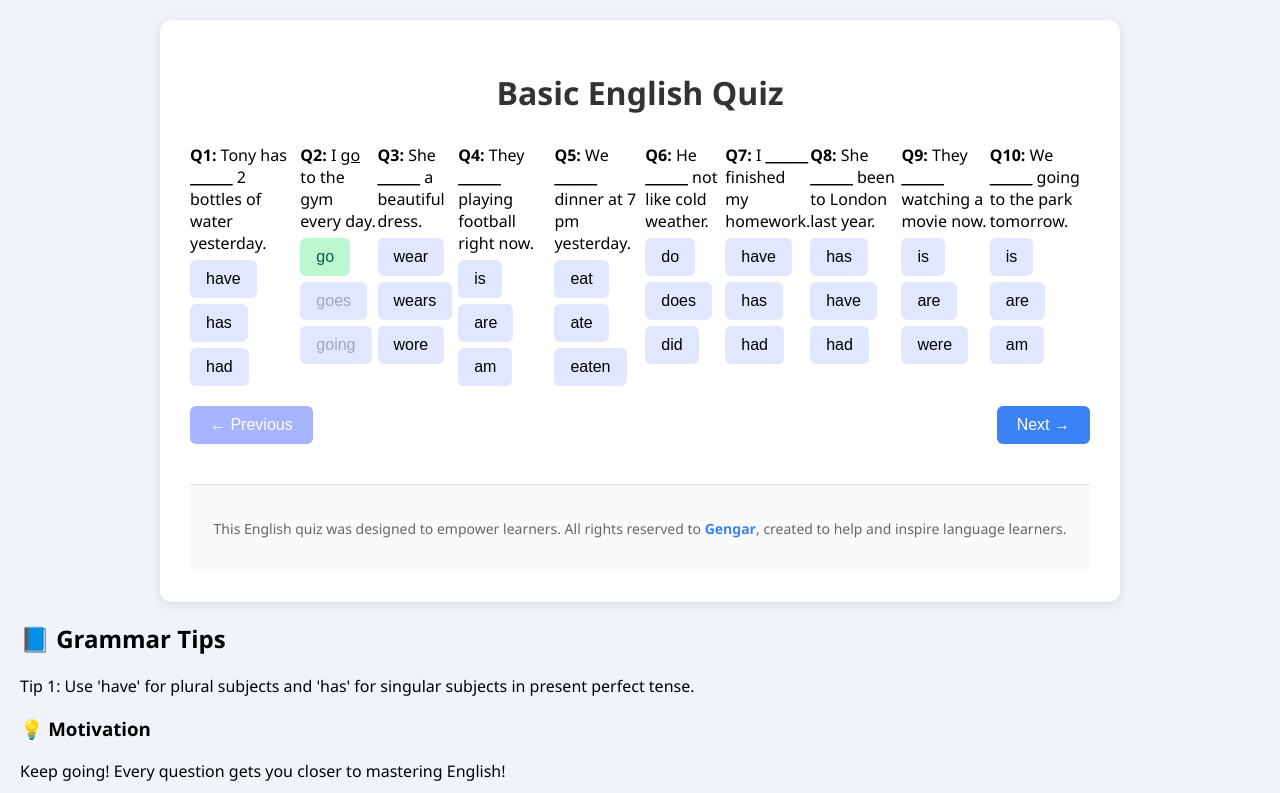
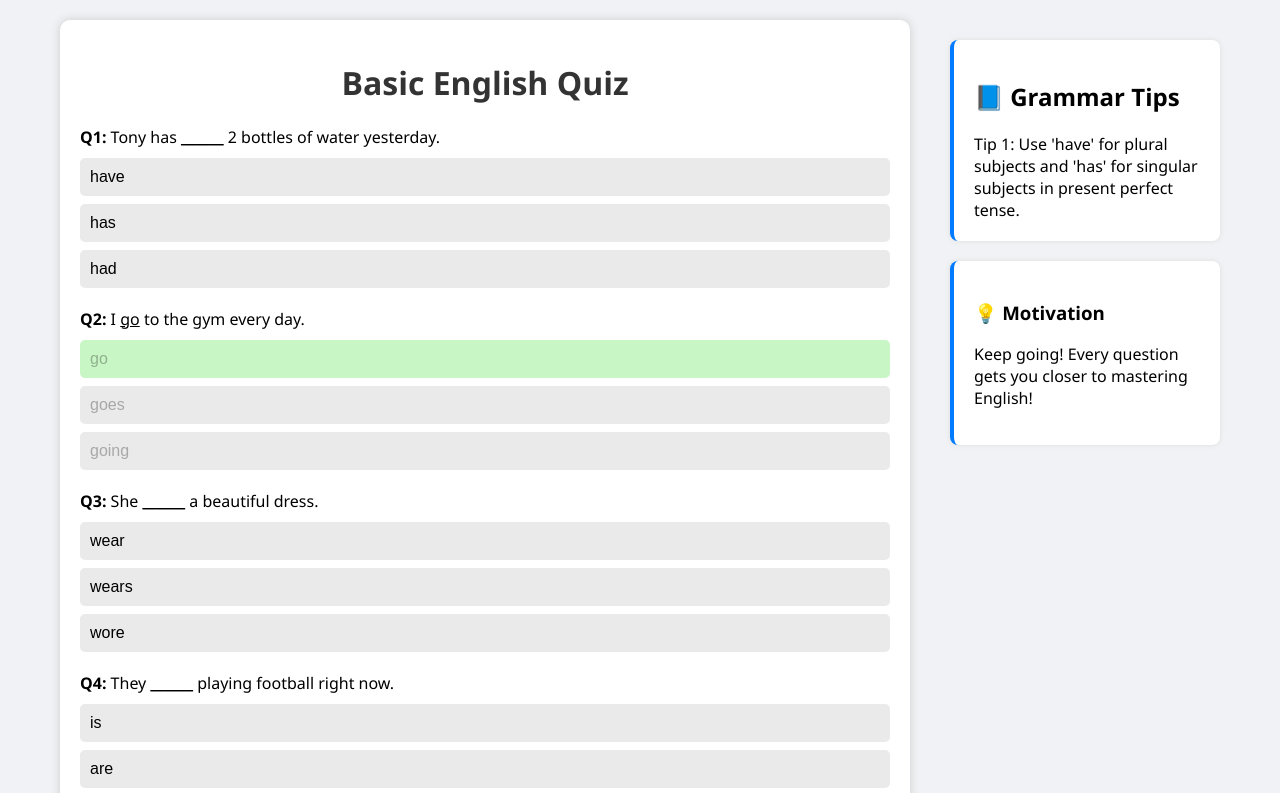
Before and after one commit to GengarLearning/BasicEnglishQuiz, a plain HTML site: page index.html in a window 1280 px wide. Both pictures are taken after a click on the button "go". Shown: the top 793 px of the page. Drawn offline with Linux system fonts and the light colour scheme.

Commit message:
Update style.css

```diff
--- a/style.css
+++ b/style.css
@@ -1,117 +1,170 @@
 body {
+  margin: 0;
   font-family: 'Segoe UI', Tahoma, Geneva, Verdana, sans-serif;
-  background-color: #f0f4f8;
-  margin: 0;
-  padding: 20px;
+  background-color: #f0f2f5;
+  display: flex;
+  justify-content: center;
+}
+
+.main-layout {
+  display: flex;
+  width: 100%;
+  max-width: 1200px;
+  margin: 0 auto;
 }
 
 .container {
-  max-width: 900px;
-  margin: auto;
-  background-color: #ffffff;
-  padding: 30px;
-  border-radius: 12px;
-  box-shadow: 0 2px 12px rgba(0, 0, 0, 0.1);
-  overflow: hidden;
+  flex: 3;
+  padding: 20px;
+  background-color: #fff;
+  box-shadow: 0 0 10px #ccc;
+  border-radius: 10px;
+  margin: 20px;
+  position: relative;
+  overflow: visible;
+}
+
+.sidebar {
+  flex: 1;
+  padding: 20px;
+  margin: 20px 0;
 }
 
 h1 {
   text-align: center;
   color: #333;
-  margin-bottom: 30px;
 }
 
-#slides-wrapper {
-  position: relative;
-  width: 100%;
-  height: auto;
-  overflow: hidden;
+.question {
+  margin-bottom: 20px;
 }
 
-#slides {
-  display: flex;
-  width: 100%;
+.options {
+  margin-top: 10px;
 }
 
-.slide {
-  display: none;
+.option {
+  display: block;
+  margin-bottom: 8px;
+  padding: 10px;
+  border-radius: 5px;
+  background-color: #eaeaea;
+  cursor: pointer;
+  border: none;
+  text-align: left;
   width: 100%;
-  flex-shrink: 0;
-  flex-grow: 0;
+  font-size: 16px;
+  position: relative;
+  overflow: hidden;
+  user-select: none;
+  transition: background-color 0.3s ease;
 }
 
-.slide.active {
-  display: block;
+.option:hover {
+  background-color: #dcdcdc;
 }
 
-.question-block {
-  margin-bottom: 25px;
+.option.correct {
+  background-color: #c8f7c5;
 }
 
-.question-text {
-  font-size: 18px;
-  margin-bottom: 10px;
+.option.incorrect {
+  background-color: #f7c5c5;
 }
 
-.options button {
-  background-color: #e0e7ff;
+/* Glitch effect for wrong answer */
+@keyframes glitch {
+  0% {
+    clip: rect(0, 9999px, 0, 0);
+    transform: translate(0);
+  }
+  20% {
+    clip: rect(0, 9999px, 20px, 0);
+    transform: translate(-2px, 2px);
+  }
+  40% {
+    clip: rect(5px, 9999px, 25px, 0);
+    transform: translate(2px, -2px);
+  }
+  60% {
+    clip: rect(10px, 9999px, 35px, 0);
+    transform: translate(-2px, 2px);
+  }
+  80% {
+    clip: rect(5px, 9999px, 25px, 0);
+    transform: translate(2px, -2px);
+  }
+  100% {
+    clip: rect(0, 9999px, 0, 0);
+    transform: translate(0);
+  }
+}
+
+.option.incorrect.glitch {
+  animation: glitch 0.3s linear 2;
+  color: #0f0;
+  font-weight: bold;
+  text-shadow:
+    1px 0 red,
+    -1px 0 lime,
+    0 1px blue,
+    0 -1px yellow;
+}
+
+/* Confetti container */
+.confetti-piece {
+  position: fixed;
+  width: 8px;
+  height: 8px;
+  background-color: #0f0;
+  opacity: 0.9;
+  pointer-events: none;
+  animation: confetti-fall 1.5s forwards;
+  border-radius: 2px;
+  z-index: 9999;
+  filter: drop-shadow(0 0 1px #0f0);
+}
+
+@keyframes confetti-fall {
+  to {
+    transform: translateY(100vh) rotate(360deg);
+    opacity: 0;
+  }
+}
+
+.nav-buttons {
+  text-align: center;
+  margin-top: 30px;
+}
+
+button#prev,
+button#next {
+  padding: 10px 20px;
+  margin: 0 10px;
   border: none;
-  padding: 10px 16px;
-  margin: 6px 6px 0 0;
-  border-radius: 6px;
+  border-radius: 8px;
+  background-color: #007bff;
+  color: white;
   cursor: pointer;
-  transition: 0.3s;
   font-size: 16px;
 }
 
-.options button:hover {
-  background-color: #c7d2fe;
-}
-
-.options button.correct {
-  background-color: #bbf7d0;
-  color: #065f46;
-}
-
-.options button.incorrect {
-  background-color: #fecaca;
-  color: #7f1d1d;
-}
-
-.answer {
-  margin-top: 6px;
-  font-weight: bold;
-}
-
-.nav-buttons {
-  display: flex;
-  justify-content: space-between;
-  margin-top: 20px;
-}
-
-.nav-buttons button {
-  padding: 10px 20px;
-  font-size: 16px;
-  border: none;
-  background-color: #3b82f6;
-  color: white;
-  border-radius: 6px;
-  cursor: pointer;
-  transition: 0.3s;
-}
-
-.nav-buttons button:disabled {
-  background-color: #a5b4fc;
-  cursor: not-allowed;
+button#prev:disabled {
+  background-color: #ccc;
+  cursor: default;
 }
 
 #celebration {
   text-align: center;
   margin-top: 40px;
+  background-color: #e0ffe0;
+  border: 2px solid #2ecc71;
+  padding: 20px;
+  border-radius: 12px;
 }
 
 #celebration img {
-  width: 300px;
+  width: 200px;
   margin-top: 20px;
 }
 
@@ -119,17 +172,18 @@ h1 {
   display: none;
 }
 
-/* Footer styling */
+#grammar-tips, #motivation-box {
+  background-color: #ffffff;
+  padding: 20px;
+  border-left: 4px solid #007bff;
+  margin-bottom: 20px;
+  border-radius: 8px;
+  box-shadow: 0 0 5px #ddd;
+}
+
 footer {
-  text-align: center;
-  padding: 20px 10px;
   margin-top: 40px;
   font-size: 14px;
-  color: #666;
-  background-color: #f9fafb;
-  border-top: 1px solid #ddd;
+  text-align: center;
+  color: #555;
 }
-
-footer strong {
-  color: #3b82f6;
-}
```
